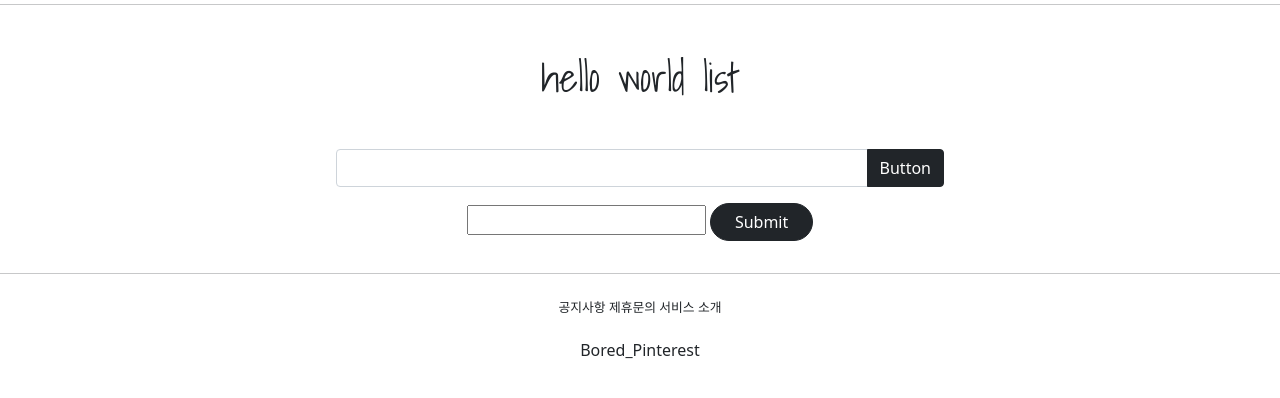
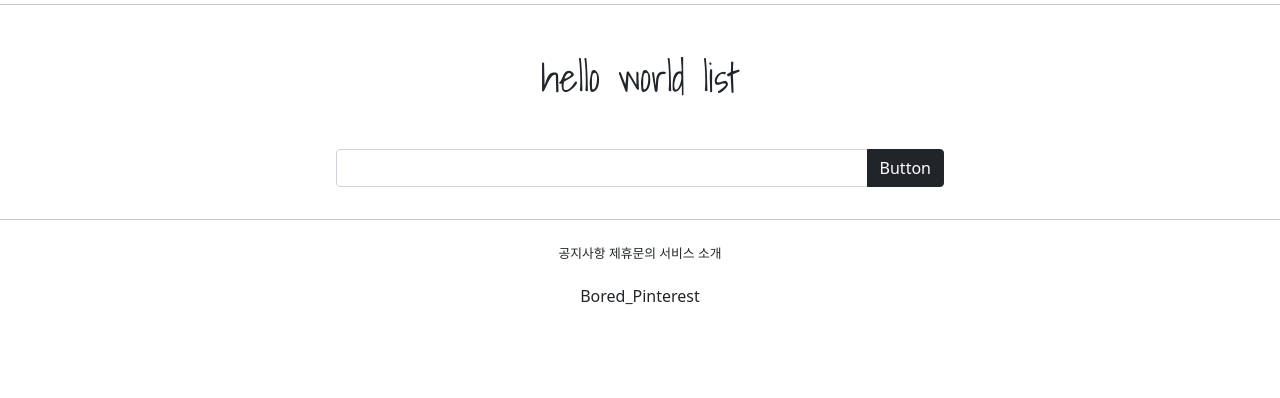
Before and after one commit to boredjuju/gis_django_1, a Django app: page /accounts/hello_world/ in a window 1280 px wide. Shown: the part 164-562 px from the top of the page. Run offline with Django 3.2, Linux system fonts and the light colour scheme; parts of the project's set-up code (start-up, migrations or seed data) failed here and were passed over.

Commit message:
7/13 gis django class commit 1

```diff
--- a/accountapp/templates/accountapp/hello_world.html
+++ b/accountapp/templates/accountapp/hello_world.html
@@ -5,7 +5,7 @@
 
 
     <div style="margin: 2rem; text-align: center">
-        <h1 style="font-family: 'Shadows Into Light'" class="m-5">hello world list</h1>
+        <h1 style="font-family: 'Shadows Into Light', cursive" class="m-5">hello world list</h1>
 
         <form action="/accounts/hello_world/" method="post">
             {% csrf_token %}
@@ -15,8 +15,8 @@
                   Button
               </button>
             </div>
-            <input type="text" name="hello_world_input">
-            <input type="submit" class="btn btn-dark rounded-pill px-4" >
+{#            <input type="text" name="hello_world_input">#}
+{#            <input type="submit" class="btn btn-dark rounded-pill px-4" >#}
         </form>
 
         {% if hello_world_list %}
--- a/accountapp/urls.py
+++ b/accountapp/urls.py
@@ -1,10 +1,12 @@
 from django.urls import path
 
-from accountapp.views import hello_world
+from accountapp.views import hello_world, AccountCreateView
 
 app_name = 'accountapp'
 
 urlpatterns = [
     path('hello_world/', hello_world, name='hello_world'),
 
+    path('create/', AccountCreateView.as_view(), name='create')
+
 ]
--- a/accountapp/views.py
+++ b/accountapp/views.py
@@ -1,10 +1,15 @@
-from django.http import HttpResponse
+from django.contrib.auth.forms import UserCreationForm
+from django.contrib.auth.models import User
+from django.http import HttpResponse, HttpResponseRedirect
 from django.shortcuts import render
 
 # Create your views here.
 
 # def hello_world(request):
 #     return HttpResponse('Hello World!')
+from django.urls import reverse, reverse_lazy
+from django.views.generic import CreateView
+
 from accountapp.models import HelloWorld
 
 
@@ -17,11 +22,20 @@
         new_hello_world.text = temp
         new_hello_world.save()
 
-        hello_world_list = HelloWorld.objects.all()
 
-        return render(request, 'accountapp/hello_world.html',
-                      context={'hello_world_list': hello_world_list})
+        return HttpResponseRedirect(reverse('accountapp:hello_world'))
+        # hello_world_list = HelloWorld.objects.all()
+        #
+        # return render(request, 'accountapp/hello_world.html',
+        #               context={'hello_world_list': hello_world_list})
     else:
         hello_world_list = HelloWorld.objects.all()
         return render(request, 'accountapp/hello_world.html',
-                      context={'hello_world_list': 'hello_world_list'})
+                      context={'hello_world_list': hello_world_list})
+
+
+class AccountCreateView(CreateView):
+    model = User
+    form_class = UserCreationForm
+    success_url = reverse_lazy('accountapp:hello_world')
+    template_name = 'accountapp/create.html'
```
